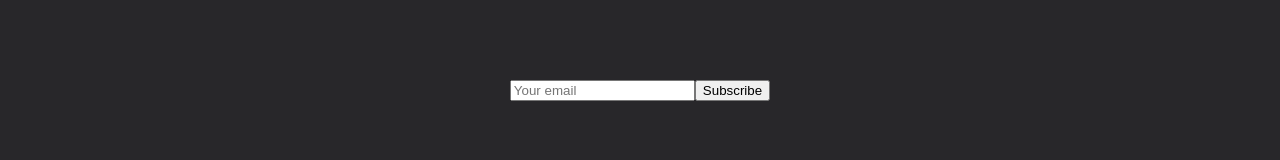
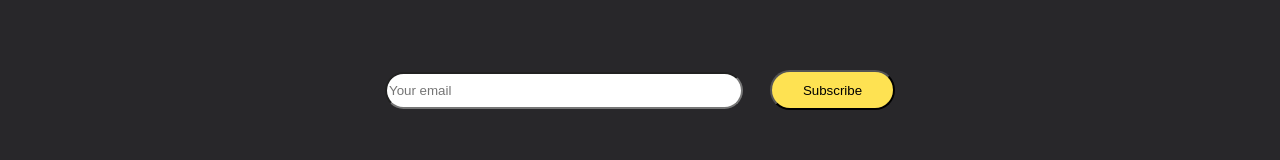
Before and after one commit to Viper-JSX/Travel-landing, a React app: page / in a window 1280 px wide. Shown: the part 5463-5623 px from the top of the page. Built offline with nearby package versions, Linux system fonts and the light colour scheme.

Commit message:
Aligned email form to the center

```diff
--- /dev/null
+++ b/src/scss/Email_form.scss
@@ -0,0 +1,16 @@
+.email-form {
+    input[type="email"]{
+        width: 28vw;
+        min-width: 300px;
+        height: 2.8em;
+        margin-right: 2em;
+        border-radius: 2em;
+    }
+
+    input[type="submit"] {
+        width: 125px;
+        height: 40px;
+        background-color: $highlight-color;
+        border-radius: 2em;
+    }
+}
--- a/src/scss/main.scss
+++ b/src/scss/main.scss
@@ -10,5 +10,6 @@
 "./Above_the_sea.scss",
 "./Editors_pick.scss",
 "./Mountain_collections.scss",
-"./Subscribe.scss"
+"./Subscribe.scss",
+"./Email_form.scss"
 ;
```
